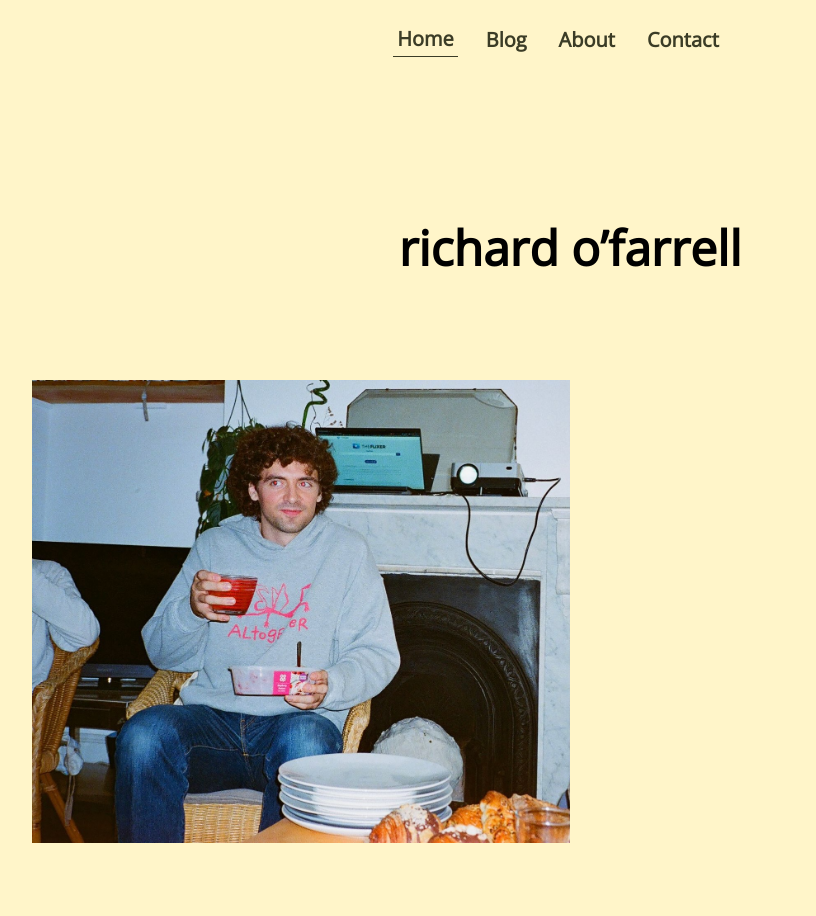
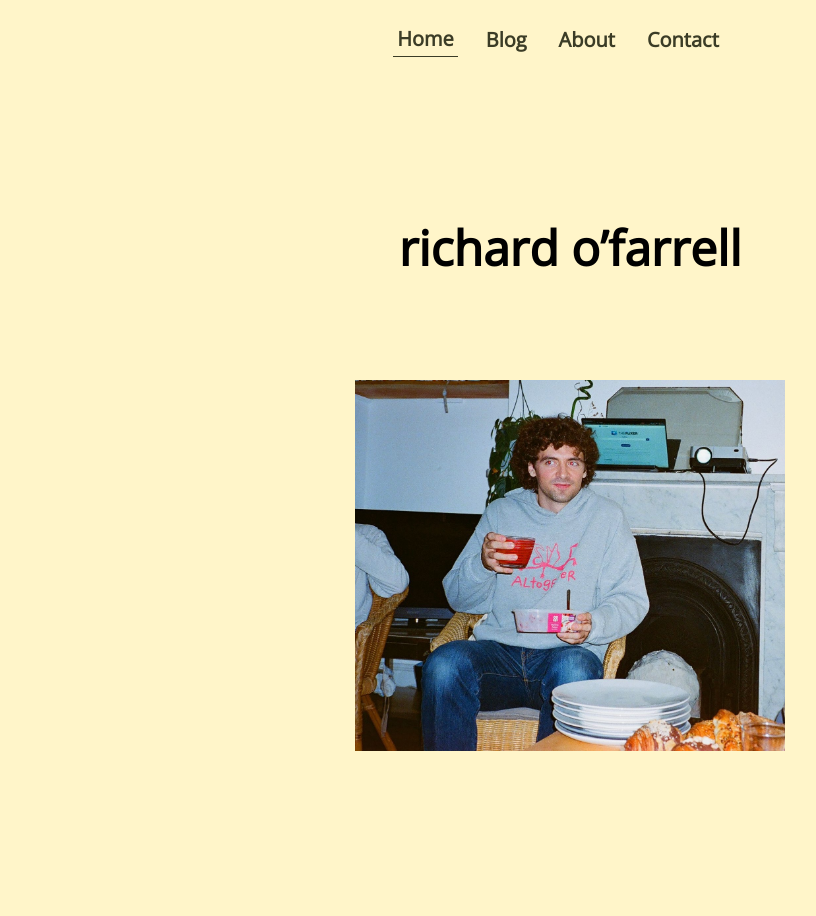
Before and after one commit to richardofarrell/richardofarrell.github.io, a Jekyll site: the page built from index.md, in a window 1280 px wide. Shown: the whole page, without its empty margins (70-886 px from the left). Built offline with Jekyll 4.4.1, drawn with Linux system fonts in a browser that asks for light colours.

Commit message:
Update index.md

```diff
--- a/index.md
+++ b/index.md
@@ -8,4 +8,4 @@ layout: default
 <br>
 <br>
 <!-- Add your image here -->
-<img src="profile.jpeg" alt="Me enjoying ice cream and aperol" style="max-width: 50%; height: auto;">
+<img src="profile.jpeg" alt="Me enjoying ice cream and aperol" style="max-width: 40%; height: auto; display: block; margin: 0 auto;">
```
